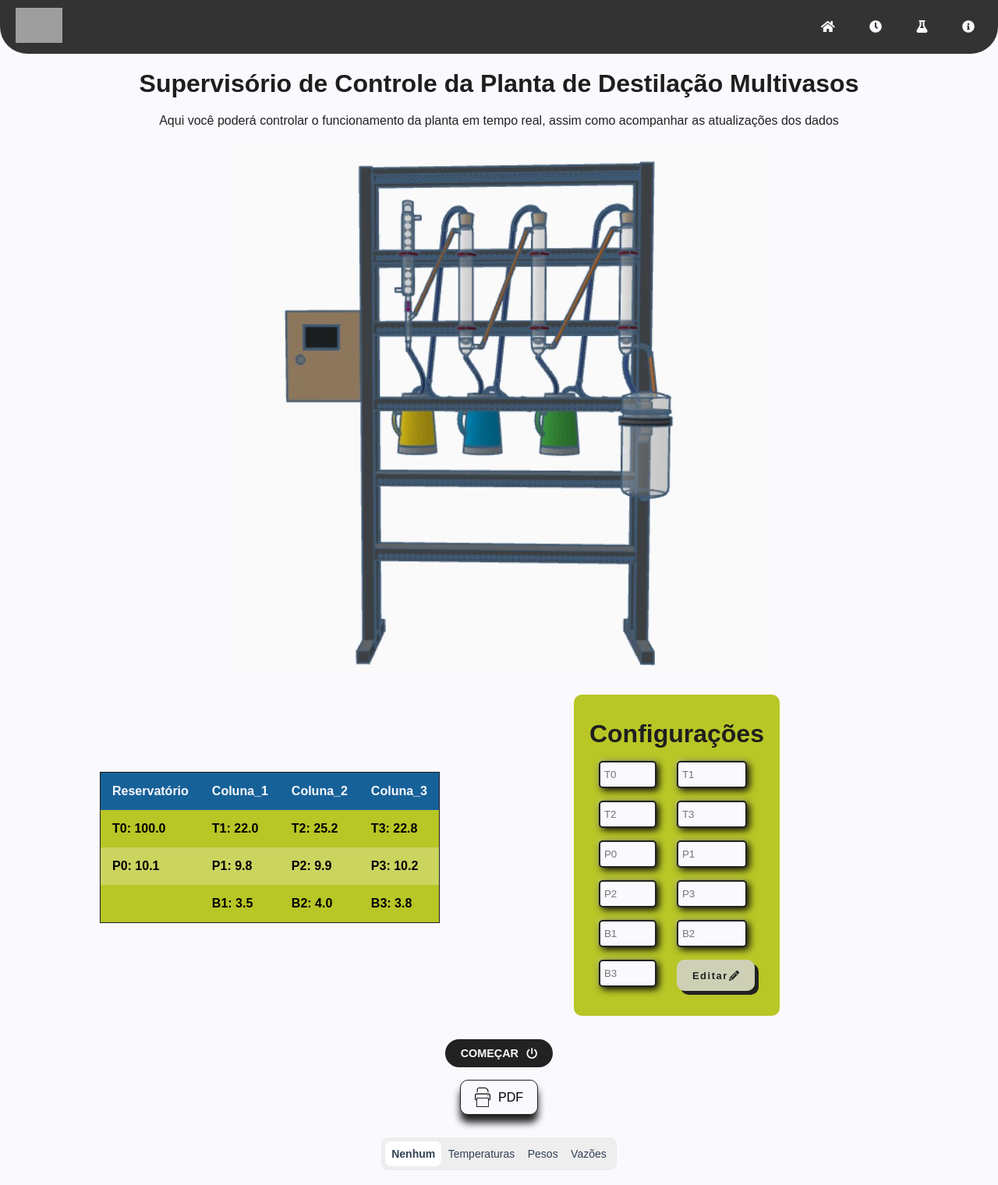
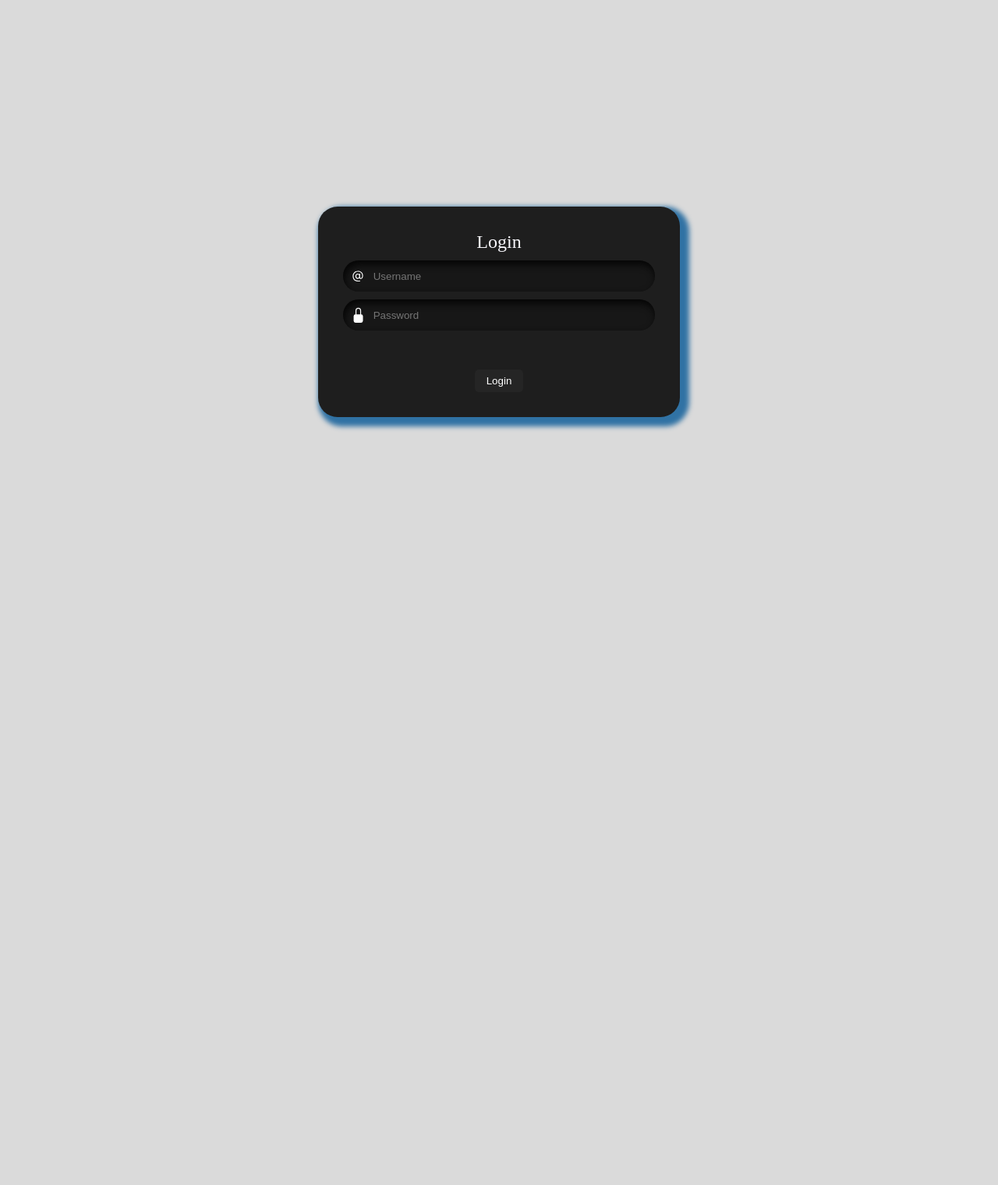
Before and after one commit to thiagomtavolara/supervis-rio, a Flask app: page / in a window 1280 px wide. Shown: the top 1520 px of the page at 78% size. After the commit the page ends 800 px from the top, so only its background shows below. Run offline with Flask 3, Linux system fonts and the light colour scheme; data comes from the database, SQL or seed files in the repository; some libraries are stand-ins or nearby versions; grey boxes are pictures that could not be loaded.

Commit message:
Add files via upload

```diff
--- a/supervisório/app.py
+++ b/supervisório/app.py
@@ -1,6 +1,6 @@
 import subprocess
 import os
-from flask import Flask, render_template, request, jsonify
+from flask import Flask, redirect, render_template, request, jsonify
 from dash_application.dash import create_dash_application
 import sqlite3
 from flask_socketio import SocketIO, emit
@@ -53,12 +53,33 @@ app.config['SECRET_KEY'] = 'your_secret_key_here'
 socketio = SocketIO(app)
 
 
-@app.route('/')
+@app.route('/index')
 def index():
     dados = funcoes_banco_de_dados.consultar_ultimo_id_banco_dados()
 
     return render_template('index.html', dados=dados)
 
+
+@app.route('/')
+def home():
+    return render_template('login.html')
+
+
+# Rota para realizar o login
+@app.route('/login', methods=['POST'])
+def login():
+
+    nome = request.form.get('username')
+    senha = request.form.get('password')
+
+ #Deixei um usuário e senha de teste para testar se o login funciona
+ #Porém pode ser criado um sistema de usuario e senha com json ou banco de dados
+    if nome == 'Thiago' and senha == '123':
+
+        return redirect('/index')
+    else:
+
+        return redirect('/')
 
 # Rota para conectar o cliente ao servidor Socket.IO
 @socketio.on('connect')
--- a/supervisório/static/style_index.css
+++ b/supervisório/static/style_index.css
@@ -546,9 +546,9 @@ tr:nth-child(even) {
     display: flex;
     flex-wrap: wrap;
     border-radius: 0.5rem;
-    background-color: #EEE;
+    background-color: var(--color-white);
     box-sizing: border-box;
-    box-shadow: 0 0 0px 1px rgba(0, 0, 0, 0.06);
+    box-shadow: 0 0 0px 1px var(--color-dark2);
     padding: 0.25rem;
     width: 300px;
     font-size: 14px;
@@ -571,14 +571,15 @@ tr:nth-child(even) {
     border-radius: 0.5rem;
     border: none;
     padding: .5rem 0;
-    color: rgba(51, 65, 85, 1);
+    color: var(--color-dark1);
     transition: all .15s ease-in-out;
 }
 
 .radio-inputs .radio input:checked+.name {
-    background-color: #fff;
+    background-color: var(--color-blue6);
     font-weight: 600;
 }
+
 
 /* //////////////////////////////////////////////////////// */
 
--- /dev/null
+++ b/supervisório/static/style_login.css
@@ -0,0 +1,119 @@
+/* cores ////////////////////////////////////*/
+:root {
+    --color-green1: #B8C626ff;
+    --color-green2: #CAD45Fff;
+    --color-dark1: #222222ff;
+    --color-dark2: #1e1e1e;
+    --color-dark3: #333333ff;
+    --color-grey: #d3d3d3d5;
+    --color-blue1: #176090ff;
+    --color-blue2: #176199ff;
+    --color-blue3: #3072A4ff;
+    --color-blue4: #8DA9C4;
+    --color-blue5: #087deb;
+    --color-blue6: #3399f8;
+    --color-blue7: #88bef0;
+    --color-white: #FAF9FEff;
+}
+
+body {
+    display: flex;
+    justify-content: center;
+    align-items: center;
+    height: 100vh;
+    margin: 0;
+    background-color: var(--color-grey); /* Cor de fundo da página */
+}
+
+
+
+
+.form {
+    display: flex;
+    flex-direction: column;
+    gap: 10px;
+    padding: 2em;
+    background-color: var(--color-dark2);
+    border-radius: 25px;
+    transition: transform 0.4s ease-in-out, border 0.4s ease-in-out;
+    width: 100%;
+    max-width: 400px; /* Largura máxima do formulário */
+    box-shadow: 6px 6px 6px 6px var(--color-blue3);
+}
+
+.form:hover {
+    transform: scale(1.05) translateY(-10px); /* Escala e move para cima */
+    border: 2px solid var(--color-blue3);
+}
+
+#heading {
+    text-align: center;
+    margin: 0;
+    color: var(--color-white);
+    font-size: 1.5em;
+}
+
+.field {
+    display: flex;
+    align-items: center;
+    gap: 0.5em;
+    padding: 0.6em;
+    border-radius: 25px;
+    background-color: #171717;
+    box-shadow: inset 2px 5px 10px rgb(5, 5, 5);
+}
+
+.input-icon {
+    height: 1.3em;
+    width: 1.3em;
+    fill: white;
+}
+
+.input-field {
+    background: none;
+    border: none;
+    outline: none;
+    width: 100%;
+    color: var(--color-grey);
+}
+
+.form .btn {
+    display: flex;
+    justify-content: center;
+    margin-top: 2.5em;
+}
+
+.button1 {
+    padding: 0.5em 1.1em;
+    border-radius: 5px;
+    border: none;
+    outline: none;
+    transition: .4s ease-in-out;
+    background-color: #252525;
+    color: white;
+}
+
+.button1:hover {
+    background-color: black;
+    color: white;
+}
+
+@media (max-width: 600px) {
+    .form {
+        padding: 1.5em;
+        width: 80%;
+        box-shadow: 4px 4px 4px 4px var(--color-blue3);
+    }
+
+    #heading {
+        font-size: 1.2em;
+    }
+
+    .button1 {
+        padding: 0.5em;
+    }
+
+    .form.focus {
+        transform: translateY(-20vh); /* Move o formulário mais para cima em dispositivos móveis */
+    }
+}
--- /dev/null
+++ b/supervisório/templates/login.html
@@ -0,0 +1,66 @@
+<!DOCTYPE html>
+<html lang="en">
+
+<head>
+    <meta charset="UTF-8">
+    <meta name="viewport" content="width=device-width, initial-scale=1.0">
+    <title>Login</title>
+    <link rel="stylesheet" href="https://cdnjs.cloudflare.com/ajax/libs/font-awesome/5.15.4/css/all.min.css">
+    <link rel="stylesheet" href="{{ url_for('static', filename='style_login.css') }}">
+    <link href="https://cdn.jsdelivr.net/npm/bootstrap-icons@1.7.2/font/bootstrap-icons.css" rel="stylesheet">
+</head>
+
+<body>
+
+
+
+        <form class="form" method="post" action="{{ url_for('login') }}">
+            <p id="heading">Login</p>
+            {% if error %}
+            <p style="color: red;">{{ error }}</p>
+            {% endif %}
+            <div class="field">
+                <svg class="input-icon" xmlns="http://www.w3.org/2000/svg" width="16" height="16" fill="currentColor"
+                    viewBox="0 0 16 16">
+                    <path
+                        d="M13.106 7.222c0-2.967-2.249-5.032-5.482-5.032-3.35 0-5.646 2.318-5.646 5.702 0 3.493 2.235 5.708 5.762 5.708.862 0 1.689-.123 2.304-.335v-.862c-.43.199-1.354.328-2.29.328-2.926 0-4.813-1.88-4.813-4.798 0-2.844 1.921-4.881 4.594-4.881 2.735 0 4.608 1.688 4.608 4.156 0 1.682-.554 2.769-1.416 2.769-.492 0-.772-.28-.772-.76V5.206H8.923v.834h-.11c-.266-.595-.881-.964-1.6-.964-1.4 0-2.378 1.162-2.378 2.823 0 1.737.957 2.906 2.379 2.906.8 0 1.415-.39 1.709-1.087h.11c.081.67.703 1.148 1.503 1.148 1.572 0 2.57-1.415 2.57-3.643zm-7.177.704c0-1.197.54-1.907 1.456-1.907.93 0 1.524.738 1.524 1.907S8.308 9.84 7.371 9.84c-.895 0-1.442-.725-1.442-1.914z">
+                    </path>
+                </svg>
+                <input autocomplete="off" placeholder="Username" name="username" class="input-field" type="text"
+                    required>
+            </div>
+            <div class="field">
+                <svg class="input-icon" xmlns="http://www.w3.org/2000/svg" width="16" height="16" fill="currentColor"
+                    viewBox="0 0 16 16">
+                    <path
+                        d="M8 1a2 2 0 0 1 2 2v4H6V3a2 2 0 0 1 2-2zm3 6V3a3 3 0 0 0-6 0v4a2 2 0 0 0-2 2v5a2 2 0 0 0 2 2h6a2 2 0 0 0 2-2V9a2 2 0 0 0-2-2z">
+                    </path>
+                </svg>
+                <input placeholder="Password" name="password" class="input-field" type="password" required>
+            </div>
+            <div class="btn">
+                <button class="button1" type="submit">Login</button>
+                <!-- <button class="button2" type="button">Sign Up</button>-->
+            </div>
+            <!-- <button class="button3" type="button">Forgot Password</button>-->
+        </form>
+
+    <!-- SERVE PARA QUANDO TIVER UM FOCUS NA TELA DE CELULAR VAI SUBIR A DIV PARA NÃO FICAR ATRÁS DO TECLADO-->
+    <script>
+        document.addEventListener("focusin", (event) => {
+            if (event.target.tagName === "INPUT") {
+                document.querySelector(".form").classList.add("focus");
+            }
+        });
+
+        document.addEventListener("focusout", (event) => {
+            if (event.target.tagName === "INPUT") {
+                document.querySelector(".form").classList.remove("focus");
+            }
+        });
+    </script>
+
+
+</body>
+
+</html>
```
Also changed, not shown: supervisório/dados_planta.db.
